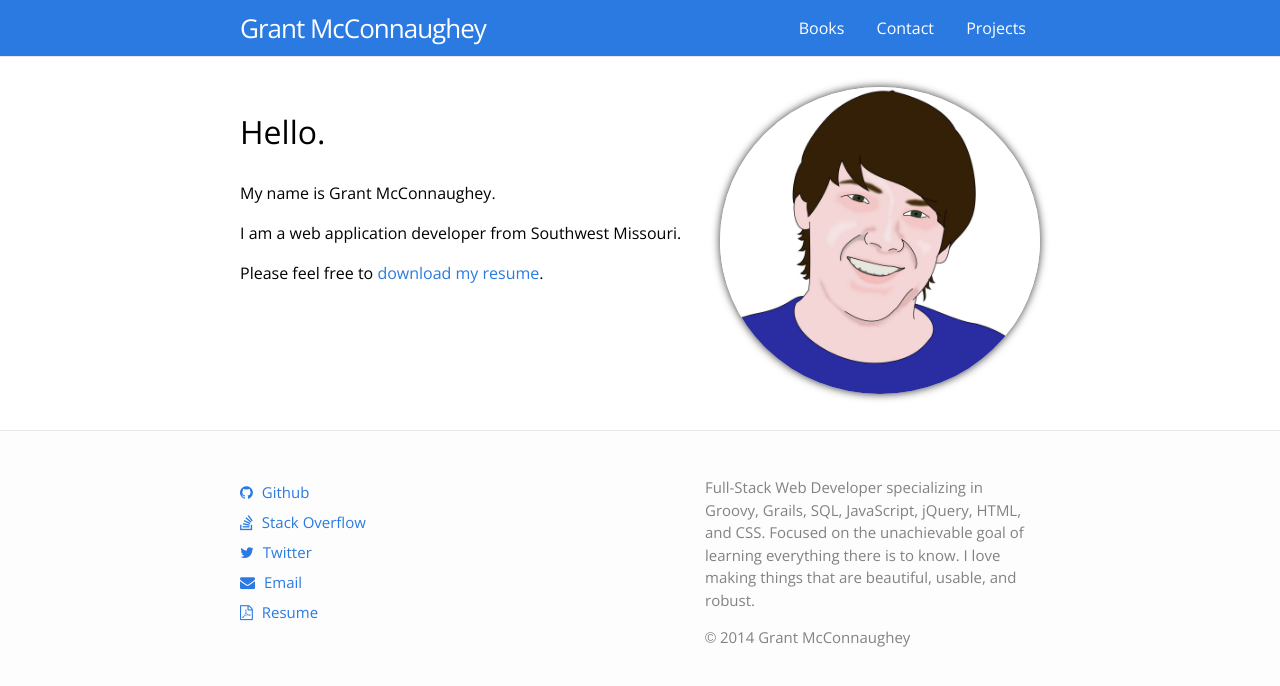
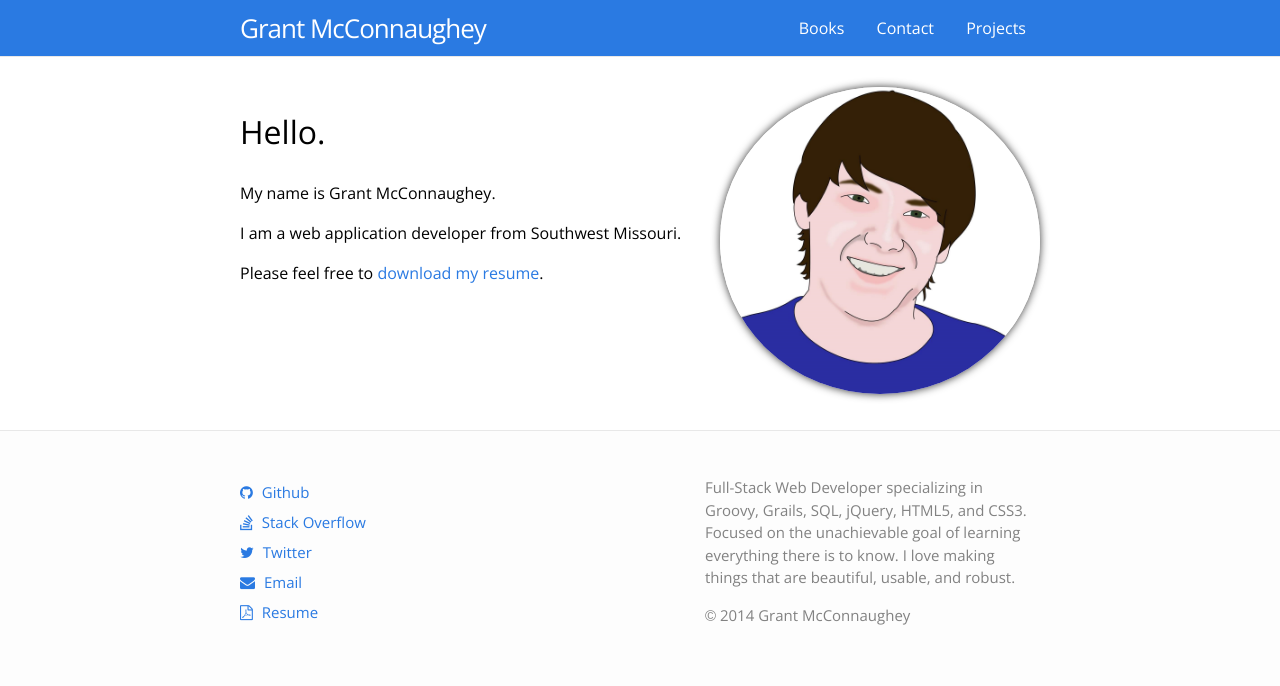
Before and after one commit to grantmcconnaughey/grantmcconnaughey.github.io, a Jekyll site: the page built from index.html, in a window 1280 px wide. Shown: the top 686 px of the page. Built offline with Jekyll 4.4.1, drawn with Linux system fonts in a browser that asks for light colours; nearby versions of some CDN libraries.

Commit message:
Update description

```diff
--- a/_config.yml
+++ b/_config.yml
@@ -1,7 +1,7 @@
 # Site settings
 title: Grant McConnaughey
 email: grantmcconnaughey@gmail.com
-description: "Full-Stack Web Developer specializing in Groovy, Grails, SQL, JavaScript, jQuery, HTML, and CSS. Focused on the unachievable goal of learning everything there is to know. I love making things that are beautiful, usable, and robust."
+description: "Full-Stack Web Developer specializing in Groovy, Grails, SQL, jQuery, HTML5, and CSS3. Focused on the unachievable goal of learning everything there is to know. I love making things that are beautiful, usable, and robust."
 baseurl: ""
 url: "http://grantmcconnaughey.github.io/"
 username: grantmcconnaughey
```
